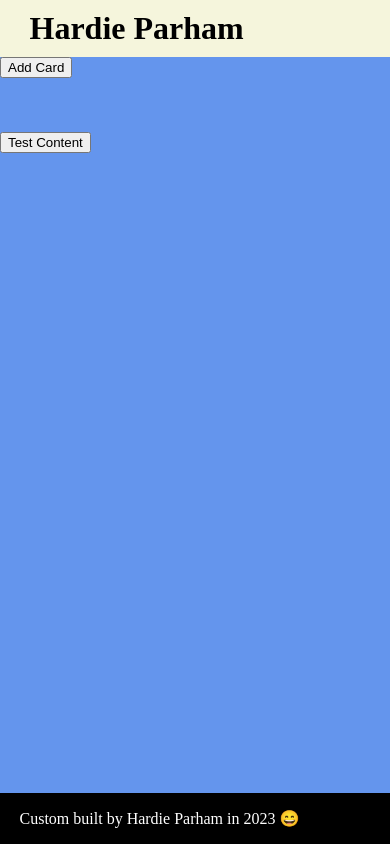
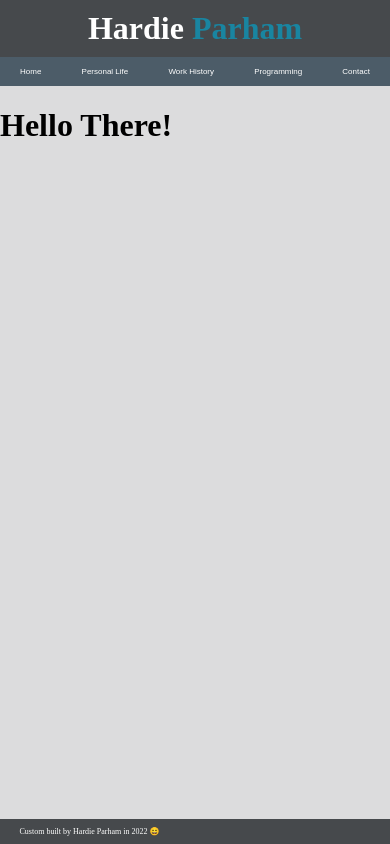
Before and after one commit to HardieParham/PersonalSite, a Flask app: page / in a window 390 px wide. Run offline with Flask 3, Linux system fonts and the light colour scheme; some libraries are stand-ins or nearby versions.

Commit message:
Color Palette Switch
Also made the navbar more mobile friendly with media queries

```diff
--- a/app/app.py
+++ b/app/app.py
@@ -1,4 +1,4 @@
-from flask import Flask, render_template, jsonify, request, url_for
+from flask import Flask, render_template
 
 
 from app.views import views
@@ -8,102 +8,8 @@ def create_app():
     app = Flask(__name__)
     app.register_blueprint(views)
 
+    @app.route('/')
+    def base():
+        return render_template('base.html')
 
-    @app.route('/')
-    def home():
-        return render_template('home.html')
-
-
-    @app.route('/test')
-    def test():
-        return render_template('test.html')
     return app
-
-
-
-
-# @app.route('/hobbies', methods=['GET'])
-# def hobbies():
-#     if request.method == 'GET':
-#         image_route='../static/images/'
-#         data = {
-#             "card-heading": "Test-Heading",
-#             "card-image": f"{image_route}what.png",
-#             "card-description": "Test description",
-#         }
-#         return jsonify(data)
-
-
-
-# @app.route('/card', methods=['GET'])
-# def card():
-#     if request.method == 'GET':
-#         image_route='../static/images/'
-#         data = {
-#             "card-heading": "Test-Heading",
-#             "card-image": f"{image_route}what.png",
-#             "card-description": "Test description",
-#         }
-#         return jsonify(data)
-
-
-# @app.route('/card', methods=['GET', 'POST'])
-# def card_routing():
-#     if request.method == 'GET':
-#         pass
-
-#     if request.method == 'POST':
-#         pass
-
-
-
-# image_route='../static/images/'
-# card_list=[]
-# card_count=0
-
-# class Card():
-#     def __init__(self):
-#         self.id = 0
-#         self.heading = ''
-#         self.image = ''
-#         self.description = ''
-
-#     def set_all(self, heading, image, description, id):
-#         self.id = id
-#         self.heading = heading
-#         self.image = image_route + image
-#         self.description = description
-
-#     def get_all(self):
-#         data = {
-#             'id': self.id,
-#             'heading': self.heading,
-#             'image': self.image,
-#             'description': self.description
-#         }
-#         return data
-
-
-#     def set_id(self, id):
-#         self.id = id
-
-#     def get_id(self):
-#         return self.id
-
-#     def set_heading(self, heading):
-#         self.heading = heading
-
-#     def get_heading(self):
-#         return self.heading
-
-#     def set_image(self, image):
-#         self.image = image
-
-#     def get_image(self):
-#         return self.image
-
-#     def set_description(self, description):
-#         self.description = description
-
-#     def get_description(self):
-#         return self.description
--- a/app/static/scripts/home.js
+++ b/app/static/scripts/home.js
@@ -1,69 +1,3 @@
-// $() is used for selecting items in the DOM
-
-
-
-
-$(document).ready(function(){
-    $("#hide").click(function(){
-        $(this).hide();
-        });
-
-
-    $('#update').click(function(){
-
-        const xhr = new XMLHttpRequest();
-        const container = document.getElementById('container');
-
-        xhr.onload = function() {
-            if (this.status === 200) {
-                    container.innerHTML = xhr.responseText;
-                } else {
-                    console.warn('Did not recieve 200 response code.')
-                }};
-        xhr.open('get', '/hobbies');
-        xhr.send();
-    });
-
-
-
-        // $.getJSON('/card', {
-        //     // Parameters to pass thru
-        // }, function(data) {
-        //     $('#card-heading').text(data['card-heading']);
-        //     document.getElementById('card-image').src=data['card-image'];
-        //     $('#card-description').text(data['card-description'])
-        //     });
-        // });
-});
-
-function navbarToggle() {
-    var x = document.getElementById("nav-bar-list");
-    if (x.style.display === "block") {
-      x.style.display = "none";
-    } else {
-      x.style.display = "block";
-    }
-  }
-
-
-// xhr.onload = function() {
-//     if (this.status === 200) {
-//         container.innerHTML = xhr.responseText;
-//     } else {
-//         console.warn('Did not recieve 200 response code.')
-//     }
-
-// }
-
-
-// xhr.open('get', '/hobbies');
-// xhr.send();
-
-
-
-
-// var loc = window.location.pathname;
-// var dir = loc.substring(0, loc.lastIndexOf('/'));
-
-// console.log(loc)
-// console.log(dir)
+$(function(){
+    $("#container").load("/home");
+  });
--- /dev/null
+++ b/app/static/scripts/pageRequests.js
@@ -0,0 +1,138 @@
+// $() is used for selecting items in the DOM
+
+
+
+/**
+ * Adding AJAX request endpoints for each navbar button
+ *
+ * TODO
+ * Condense this as it is a lot of repeated code.
+ */
+$(document).ready(function(){
+    $("#hide").click(function(){
+        $(this).hide();
+        });
+
+
+    $('#btn_home').click(function(){
+
+        const xhr = new XMLHttpRequest();
+        const container = document.getElementById('container');
+
+        xhr.onload = function() {
+            if (this.status === 200) {
+                    container.innerHTML = xhr.responseText;
+                } else {
+                    console.warn('Did not recieve 200 response code.')
+                }};
+        xhr.open('get', '/home');
+        xhr.send();
+    });
+
+
+    $('#btn_personal_life').click(function(){
+
+        const xhr = new XMLHttpRequest();
+        const container = document.getElementById('container');
+
+        xhr.onload = function() {
+            if (this.status === 200) {
+                    container.innerHTML = xhr.responseText;
+                } else {
+                    console.warn('Did not recieve 200 response code.')
+                }};
+        xhr.open('get', '/personal');
+        xhr.send();
+    });
+
+
+    $('#btn_work_history').click(function(){
+
+        const xhr = new XMLHttpRequest();
+        const container = document.getElementById('container');
+
+        xhr.onload = function() {
+            if (this.status === 200) {
+                    container.innerHTML = xhr.responseText;
+                } else {
+                    console.warn('Did not recieve 200 response code.')
+                }};
+        xhr.open('get', '/work');
+        xhr.send();
+    });
+
+
+    $('#btn_programming').click(function(){
+
+        const xhr = new XMLHttpRequest();
+        const container = document.getElementById('container');
+
+        xhr.onload = function() {
+            if (this.status === 200) {
+                    container.innerHTML = xhr.responseText;
+                } else {
+                    console.warn('Did not recieve 200 response code.')
+                }};
+        xhr.open('get', '/programming');
+        xhr.send();
+    });
+
+
+    $('#btn_contact').click(function(){
+
+        const xhr = new XMLHttpRequest();
+        const container = document.getElementById('container');
+
+        xhr.onload = function() {
+            if (this.status === 200) {
+                    container.innerHTML = xhr.responseText;
+                } else {
+                    console.warn('Did not recieve 200 response code.')
+                }};
+        xhr.open('get', '/contact');
+        xhr.send();
+    });
+
+
+
+        // $.getJSON('/card', {
+        //     // Parameters to pass thru
+        // }, function(data) {
+        //     $('#card-heading').text(data['card-heading']);
+        //     document.getElementById('card-image').src=data['card-image'];
+        //     $('#card-description').text(data['card-description'])
+        //     });
+        // });
+});
+
+// function navbarToggle() {
+//     var x = document.getElementById("nav-bar-list");
+//     if (x.style.display === "block") {
+//       x.style.display = "none";
+//     } else {
+//       x.style.display = "block";
+//     }
+//   }
+
+
+// xhr.onload = function() {
+//     if (this.status === 200) {
+//         container.innerHTML = xhr.responseText;
+//     } else {
+//         console.warn('Did not recieve 200 response code.')
+//     }
+
+// }
+
+
+// xhr.open('get', '/hobbies');
+// xhr.send();
+
+
+
+
+// var loc = window.location.pathname;
+// var dir = loc.substring(0, loc.lastIndexOf('/'));
+
+// console.log(loc)
+// console.log(dir)
--- /dev/null
+++ b/app/static/styles/_content.scss
@@ -0,0 +1 @@
+@import './variables';
--- /dev/null
+++ b/app/static/styles/_variables.scss
@@ -0,0 +1,15 @@
+$beige: beige;
+$white: white;
+$black: black;
+$blue: blue;
+$aqua: aqua;
+$corn: cornflowerblue;
+
+
+
+
+$platinum: #DCDCDD;
+$grey: #C5C3C6;
+$space: #46494C;
+$payne: #4c5c68;
+$munsell: #1985A1;
--- a/app/static/styles/stylesheet.min.css
+++ b/app/static/styles/stylesheet.min.css
@@ -1 +1 @@
-#header{background-color:beige;width:100%;margin:0;padding:0}#top-bar-container{padding-left:5%;padding-right:5%;padding-top:0;padding-bottom:0;margin:0;display:flex;flex-direction:row;justify-content:space-between;align-items:center}#top-bar-name{padding:0;margin:0}#main-name{padding:10px;margin:0}#nav-bar-list{padding-top:0;padding-bottom:0;margin-top:0;margin-bottom:0;display:inline-flex;flex-direction:row;list-style-type:none;justify-content:space-around}.nav-bar-item{padding:25px;margin:0px;border:none;background:none}.nav-bar-item:hover{background-color:aqua;background-image:none}#body{padding:0px;margin:0px;background-color:#6495ed}.card-image{width:50%}.test{color:blue}#footer{position:absolute;bottom:0;width:100%;padding-left:5%;color:#fff;background-color:#000}@media screen and (max-width: 1070px){#nav-bar-list{display:none}}
+#header{margin:0;padding:0;background-color:#46494c;width:100%;color:#fff}#header span{color:#1985a1}#top-bar-container{padding-left:5%;padding-right:5%;padding-top:0;padding-bottom:0;margin:0;display:flex;flex-direction:row;justify-content:space-between;align-items:center;flex-wrap:wrap}#top-bar-name{margin:0;padding:0}#main-name{padding:10px;margin:0}#nav-bar-list{padding-top:0;padding-bottom:0;margin-top:0;margin-bottom:0;display:inline-flex;flex-direction:row;list-style-type:none;justify-content:space-around}.nav-bar-item{padding:25px;margin:0px;border:none;background:none;transition:background-color 500ms;color:#fff}.nav-bar-item:hover{background-color:#1985a1;background-image:none}#body{margin:0;padding:0;background-color:#dcdcdd}.card-image{width:50%}.test{color:blue}#footer{position:absolute;bottom:0;width:100%;padding-left:5%;color:#fff;background-color:#46494c}@media screen and (max-width: 1070px){ul{-webkit-padding-start:0%;padding-inline-start:0%}#top-bar-container{margin:0;padding:0;border-color:#000;border-width:2px}#main-name{width:100%;text-align:center}#nav-bar-list{width:100%;background-color:#4c5c68}.nav-bar-item{padding:10px 0px;flex-grow:1}}@media screen and (max-width: 400px){.nav-bar-item{font-size:50%}#footer{font-size:50%}}
--- a/app/static/styles/stylesheet.scss
+++ b/app/static/styles/stylesheet.scss
@@ -1,17 +1,21 @@
-// Variables
-$beige: beige;
-$white: white;
-$black: black;
-$blue: blue;
-$aqua: aqua;
+@import './variables';
+@import './content';
 
+@mixin zero_padding_margin {
+    margin: 0;
+    padding: 0;
+}
 
 
 #header {
-    background-color: $beige;
+    @include zero_padding_margin();
+    background-color: $space;
     width: 100%;
-    margin: 0;
-    padding: 0;
+    color: $white;
+
+    span {
+        color: $munsell;
+    }
 }
 
 #top-bar-container {
@@ -24,11 +28,11 @@ $aqua: aqua;
     flex-direction: row;
     justify-content: space-between;
     align-items: center;
+    flex-wrap: wrap;
 }
 
 #top-bar-name {
-    padding: 0;
-    margin: 0;
+    @include zero_padding_margin();
 }
 
 #main-name {
@@ -54,27 +58,27 @@ $aqua: aqua;
     margin: 0px;
     border: none;
     background: none;
-}
+    transition: background-color 500ms;
+    color: $white;
 
-.nav-bar-item:hover{
-    background-color: $aqua;
-    background-image: none;
+    &:hover{
+        background-color: $munsell;
+        background-image: none;
+    }
 }
 
 #body {
-    padding: 0px;
-    margin: 0px;
-    background-color:cornflowerblue;
+    @include zero_padding_margin();
+    background-color: $platinum;
 }
 
 .card-image {
-    width: 50%
+    width: 50%;
 }
 
 .test {
-    color: $blue
+    color: $blue;
 }
-
 
 #footer {
     position: absolute;
@@ -82,12 +86,44 @@ $aqua: aqua;
     width: 100%;
     padding-left: 5%;
     color: $white;
-    background-color: $black;
+    background-color: $space;
 }
 
 
 @media screen and (max-width: 1070px) {
+    ul {
+        padding-inline-start: 0%;
+    }
+
+    #top-bar-container {
+        @include zero_padding_margin();
+        border-color: $black;
+        border-width: 2px;
+    }
+
+    #main-name {
+        width: 100%;
+        text-align: center;
+    }
+
     #nav-bar-list {
-        display: none;
+        width: 100%;
+        background-color: $payne;
+    }
+
+    .nav-bar-item{
+        padding: 10px 0px;
+        flex-grow: 1;
     }
 }
+
+
+@media screen and (max-width: 400px) {
+    .nav-bar-item {
+        font-size: 50%;
+    }
+
+    #footer {
+        font-size: 50%;
+    }
+}
--- /dev/null
+++ b/app/templates/base.html
@@ -0,0 +1,47 @@
+<!DOCTYPE html>
+<html lang="en">
+<head>
+    <meta charset="UTF-8">
+    <meta http-equiv="X-UA-Compatible" content="IE=edge">
+    <meta name="viewport" content="width=device-width, initial-scale=1.0">
+    <link rel="stylesheet" href="./static/styles/stylesheet.min.css"/>
+    <script src="../static/scripts/jquery.js"></script>
+    <script src="../static/scripts/home.js"></script>
+    <title>Hardie's Site</title>
+</head>
+
+
+
+<header id="header">
+    <div id="top-bar-container">
+        <h1 id="main-name">Hardie <span id="last-name">Parham</span></h1>
+            <ul id="nav-bar-list">
+                <button class="nav-bar-item" id="btn_home">Home</button>
+                <button class="nav-bar-item" id="btn_personal_life">Personal Life</button>
+                <button class="nav-bar-item" id="btn_work_history">Work History</button>
+                <button class="nav-bar-item" id="btn_programming">Programming</button>
+                <button class="nav-bar-item" id="btn_contact">Contact</button>
+            </ul>
+        </nav>
+    </div>
+</header>
+
+
+
+
+<body id="body">
+    <div id="container">
+        <!-- Ajax request info goes here! -->
+    </div>
+</body>
+
+
+
+
+<footer id="footer">
+    <p>Custom built by Hardie Parham in 2022 😄</p>
+</footer>
+
+<script src="../static/scripts/pageRequests.js"></script>
+
+</html>
--- /dev/null
+++ b/app/templates/contact.html
@@ -0,0 +1 @@
+<h1>This is the Contact Page!</h1>
--- a/app/templates/home.html
+++ b/app/templates/home.html
@@ -1,63 +1 @@
-<!DOCTYPE html>
-<html lang="en">
-<head>
-    <meta charset="UTF-8">
-    <meta http-equiv="X-UA-Compatible" content="IE=edge">
-    <meta name="viewport" content="width=device-width, initial-scale=1.0">
-    <link rel="stylesheet" href="./static/styles/stylesheet.min.css"/>
-    <title>Document</title>
-</head>
-
-
-
-<header id="header">
-    <div id="top-bar-container">
-        <h1 id="main-name">Hardie <span id="last-name">Parham</span></h1>
-
-        <nav id="nav-bar">
-            <ul id="nav-bar-list">
-                <button class="nav-bar-item" id="btn_home">Home</button>
-                <button class="nav-bar-item" id="btn_work_history">Work History</button>
-                <button class="nav-bar-item" id="btn_programming">Programming</button>
-                <button class="nav-bar-item" id="btn_background">Background</button>
-                <button class="nav-bar-item" id="btn_personal_life">Personal Life</button>
-                <button class="nav-bar-item" id="btn_contact">Contact</button>
-            </ul>
-            <a href="javascript:void(0);" class="nav-bar-icon" onclick="navbarToggle()">
-                    <i class="fa fa-bars"></i>
-        </nav>
-
-    </div>
-</header>
-
-
-
-
-<body id="body">
-
-    <button id="update">Add Card</button>
-
-    <div id="flex-grid">
-        <div id="card">
-            <h2 id="card-heading"></h2>
-            <img id="card-image" src="">
-            <p id="card-description"></p>
-        </div>
-    </div>
-
-    <button id="hide">Test Content</button>
-    <div id="container"></div>
-
-</body>
-
-
-
-
-<footer id="footer">
-    <p>Custom built by Hardie Parham in 2023 😄</p>
-</footer>
-
-<script src="../static/scripts/jquery.js"></script>
-<script src="../static/scripts/home.js"></script>
-
-</html>
+<h1>Hello There!</h1>
--- /dev/null
+++ b/app/templates/programming.html
@@ -0,0 +1 @@
+<h1>This is for programming projects</h1>
--- a/app/templates/test.html
+++ /dev/null
@@ -1 +0,0 @@
-<h1>Hello There!</h1>
--- /dev/null
+++ b/app/templates/work.html
@@ -0,0 +1 @@
+<h1>This is the Work History Page!</h1>
--- a/app/views.py
+++ b/app/views.py
@@ -5,22 +5,22 @@ views = Blueprint('views', __name__, template_folder='templates')
 
 
 #A route for AJAX to fetch for each 'page'
-@views.route('/overview')
-def overview():
-    return render_template('overview.html')
+@views.route('/home')
+def home():
+    return render_template('home.html')
 
 @views.route('/personal')
 def personal():
     return render_template('personal.html')
 
+@views.route('/work')
+def work():
+    return render_template('work.html')
+
 @views.route('/programming')
 def programming():
     return render_template('programming.html')
 
-@views.route('/work')
-def work():
-    return render_template('work.html')
-
 @views.route('/contact')
 def contact():
     return render_template('contact.html')
```
Also changed, not shown: run.py (+4 -4 lines), app/static/icons/icon-menu-128.png (added).
